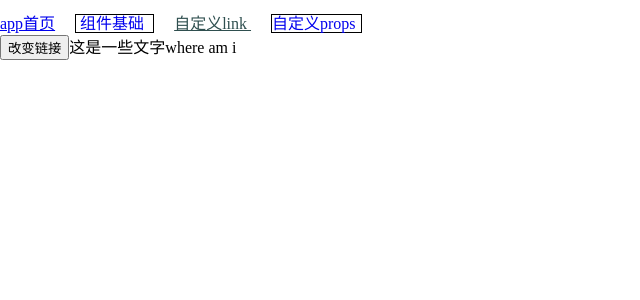
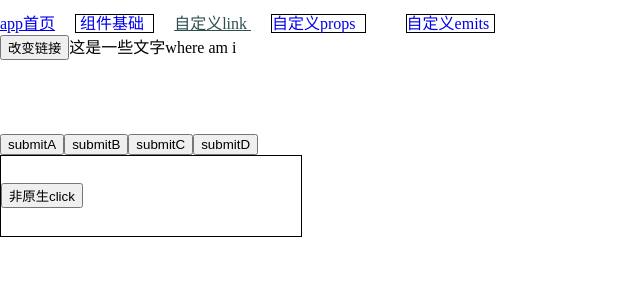
Before and after one commit to transport123/vuedemo, a Vue app: page /ComponentEmits in a window 1280 px wide. Shown: the top 300 px of the page, without its empty margins (0-640 px from the left). Built offline with nearby package versions, Linux system fonts and the light colour scheme.

Commit message:
component emit and validate

```diff
--- a/src/RouterEntry.vue
+++ b/src/RouterEntry.vue
@@ -32,6 +32,10 @@ function changeLink()
             自定义props
         </RouteLink>
 
+        <RouteLink to="/ComponentEmits" class="routerlink">
+            自定义emits
+        </RouteLink>
+
     </header>
     <div style="height: 100px;">
     <button @click="changeLink">改变链接</button>
--- /dev/null
+++ b/src/intocomponent/emits/ComponentEmits.vue
@@ -0,0 +1,39 @@
+<script setup>
+import ObjEmit from './CustomEmitComponentObj.vue'
+import ArrEmit from './CustomEmitComponentArr.vue'
+
+function submitA()
+{
+    console.log('submitA')
+}
+function submitB()
+{
+    console.log('submitB')
+}
+//emit在抛出事件的同时可以传递参数，且没有数量限制，都会直接传递给对应的函数
+//需要注意使用emit抛出事件时，如果想访问原生的event事件，需要手动将其作为参数抛出
+function submitC(account,pwd,e)
+{
+    console.log('submitC')
+    console.log(`account:${account} pwd:${pwd}`)
+    console.log(e)
+}
+function submitD()
+{
+    console.log('submitD')
+}
+
+function isOringinClick(e)
+{
+    console.log('clicked')
+    console.log(e.target)
+}
+</script>
+
+<template>
+    <!--与原生dom事件不同，emit事件不会冒泡传递；平级或者嵌套的事件交互需要使用总线方案vuebus或者状态管理（vuex,pinia)-->
+    <ObjEmit @submit-a="submitA" @submit-b="submitB" @submit-c="submitC" @submit-d="submitD">
+    </ObjEmit>
+    <ArrEmit @click="isOringinClick">
+    </ArrEmit>
+</template>
--- /dev/null
+++ b/src/intocomponent/emits/CustomEmitComponentArr.vue
@@ -0,0 +1,9 @@
+<script setup>
+const emits=defineEmits(['click'])
+</script>
+<template>
+    <div style="border: 1px solid black;width: 300px;line-height: 5;">
+        <button @click="$emit('click',$event)">非原生click</button>
+        <!--当使用了原生重名的事件时，组件只能监听我们定义的事件，原生click就不起作用了。点击外界的组件没有任何作用-->
+    </div>
+</template>
--- /dev/null
+++ b/src/intocomponent/emits/CustomEmitComponentObj.vue
@@ -0,0 +1,41 @@
+<script setup>
+const emits=defineEmits({
+    //无检查规则
+    'submitA':null,
+    submitB(){
+        return true
+    },
+    //两种参数检查
+    submitC:(account,pwd)=>{
+        if(account && pwd)
+        {
+            console.log(`account:${account} pwd:${pwd}`)
+            return true
+        }else{
+            console.log('illegal account or pwd')
+            return false
+        }
+    },
+    submitD:({account,pwd})=>{
+        if(account && pwd)
+        {
+            console.log(`account:${account} pwd:${pwd}`)
+            return true
+        }else{
+            console.log('illegal account or pwd')
+            return false
+        }
+    //参数检查一方面显式申明了参数的个数，一方面检测输入实参是否合法
+    //但是该检查并不会影响事件是否传递，无论是返回true或false，或者是emit参数数量与定义不同，外界函数都会成功接收到所有参数并触发
+    //我们只能看到一个warning
+    }
+})
+//script中无法使用$emit，所以使用defineEmits返回的变量来触发
+emits('submitA')
+</script>
+<template>
+    <button  @click="$emit('submitA')">submitA</button>
+    <button  @click="$emit('submitB')">submitB</button>
+    <button  @click="$emit('submitC','12345','123',$event)">submitC</button>
+    <button  @click="$emit('submitD',{account:'1234',pwd:'1234'})">submitD</button>
+</template>
--- a/src/main.js
+++ b/src/main.js
@@ -8,6 +8,7 @@ const App =()=>import('./App.vue')
 const ComponentFoundation = ()=>import('./componentdetail/ComponentFoundation.vue')
 const List = ()=>import('./pages/List.vue')//对于vue-router不需要使用defineAsyncComponent，因为路由本身就是动态导入的
 const ComponentProps=()=>import('./intocomponent/props/ComponentProps.vue')
+const ComponentEmits=()=>import('./intocomponent/emits/ComponentEmits.vue')
 
 // import App from './App.vue'
 // import ComponentFoundation from './componentdetail/ComponentFoundation.vue'
@@ -20,7 +21,8 @@ const routes = [
   {path: '/', component: App },
   {path:'/ComponentFoundation',component:ComponentFoundation},
   {path:'/List.html',component:List},
-  {path:'/ComponentProps',component:ComponentProps}
+  {path:'/ComponentProps',component:ComponentProps},
+  {path:'/ComponentEmits',component:ComponentEmits}
 ]
 
 // 3. 创建路由实例并传递 `routes` 配置
```
